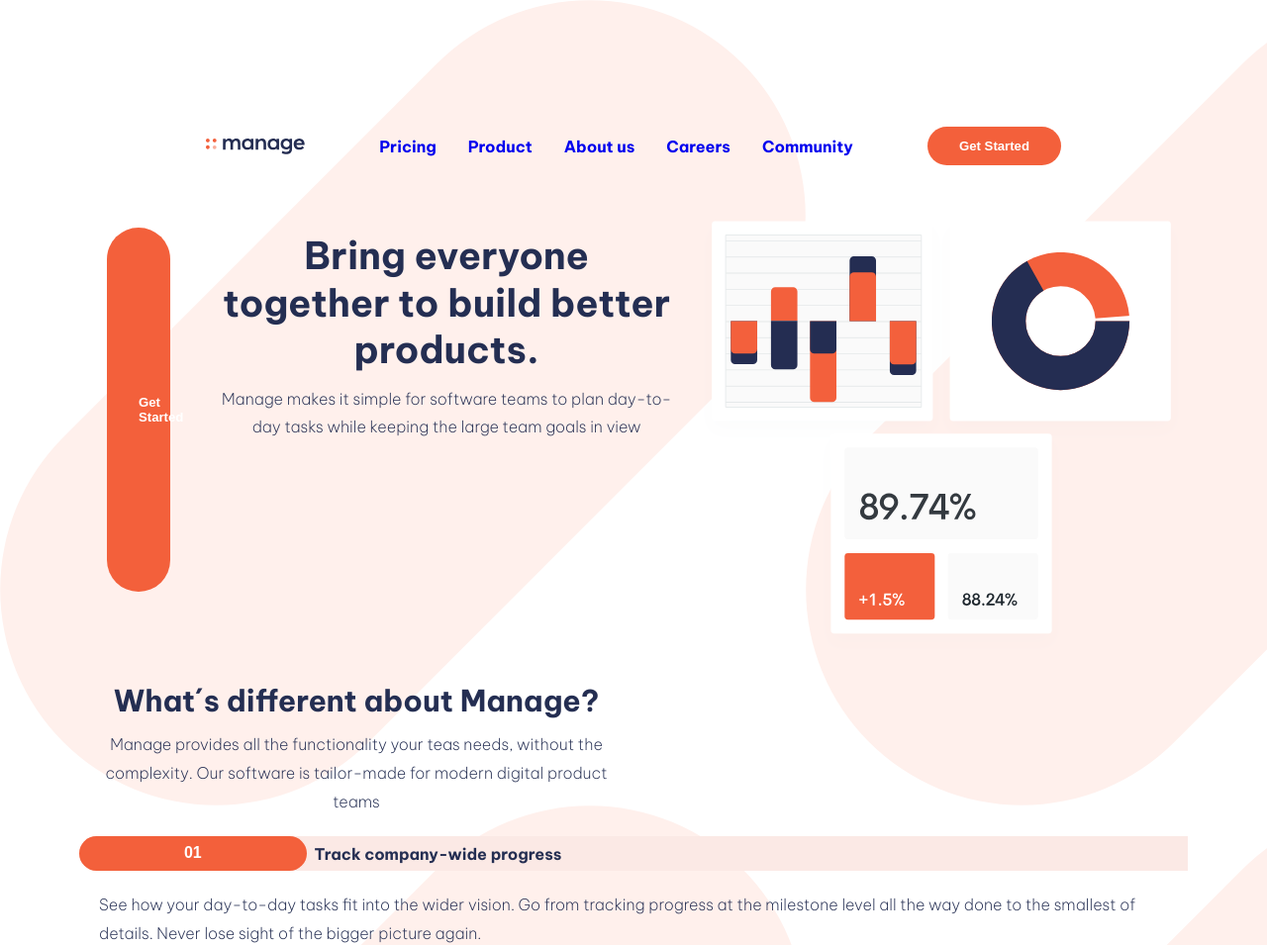
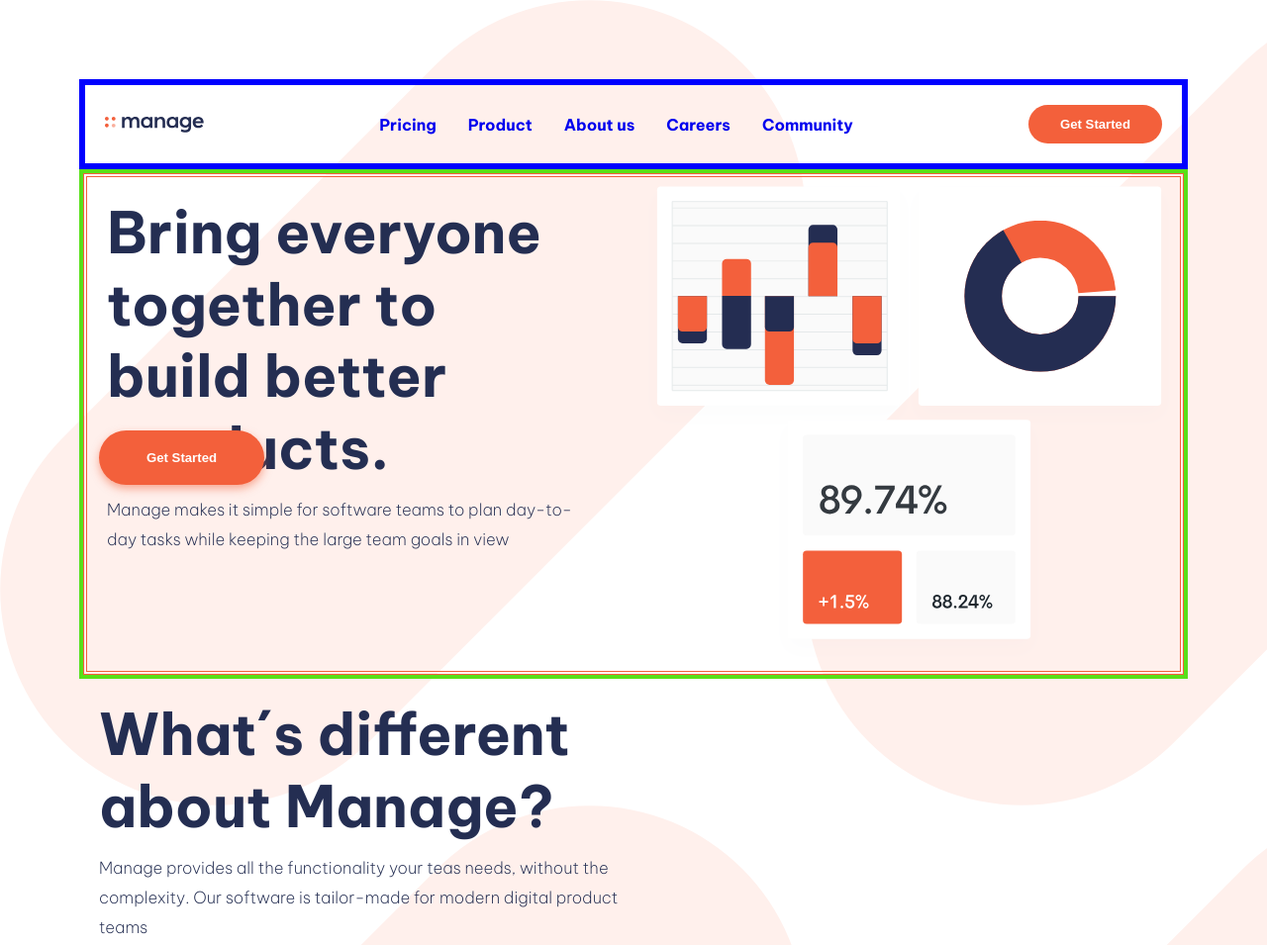
Before and after one commit to fdquispe/front-end, a plain HTML site: page home.html in a window 1280 px wide. Shown: the top 955 px of the page at 99% size. Drawn offline with Linux system fonts and the light colour scheme.

Commit message:
Subiendo primer bloque main y header

```diff
--- a/css/home.css
+++ b/css/home.css
@@ -212,7 +212,7 @@ a img {
   /* CSS - header */
 
   header {
-    padding: 3rem 8rem;
+    border: solid blue 6px;
   }
   .logo {
     display: flex;
@@ -255,14 +255,42 @@ a img {
     display: none;
   }
   /* CSS - main */
-  .desktop {
+  .section1 {
     display: flex;
     flex-direction: row-reverse;
+    width: 100%;
+    gap: 0.01;
+    border: #f3603b double 4px;
+  }
+  .desktop {
+    position: relative;
+    border: #58e019 solid 4px;
+  }
+  section .getstarted2 {
+    position: absolute;
+    left: 1rem;
+    bottom: 7.5rem;
+  }
+  .getstarted2 button {
+    width: 100%;
+    padding: 1.25rem 3rem;
+    box-shadow: 0px 4px 8px 0px #f2613b80;
   }
   .grafico {
-    width: 50%;
+    width: 50vw;
   }
   .texto {
-    width: 50%;
+    width: 50vw;
+    padding-right: 3rem;
+    text-align: left;
+  }
+  .texto h2 {
+    font-size: 58px;
+  }
+  .texto p {
+    font-size: 16.56px;
+  }
+  .texto h3 {
+    font-size: 58px;
   }
 }
--- a/css/style.css
+++ /dev/null
@@ -1,76 +0,0 @@
-@import url("https://fonts.googleapis.com/css2?family=Be+Vietnam+Pro:wght@200&display=swap");
-
-* {
-  margin: 0;
-  box-sizing: border-box;
-}
-
-h1 {
-  display: none;
-}
-
-body {
-  font-family: "Be Vietnam Pro";
-  background-image: url("../img/bg-tablet-pattern.svg");
-}
-
-.navbar {
-  display: none;
-}
-.navbar ul {
-  list-style: none;
-  margin: 0;
-  padding: 0;
-}
-
-.navbar a {
-  text-decoration: none;
-}
-
-.getstarted {
-  display: none;
-}
-
-a {
-  color: #242e52;
-}
-
-@media (min-width: 375px) {
-  .getstarted {
-    display: flex;
-    justify-content: space-between;
-  }
-
-  button {
-    border-radius: 50px;
-    padding: 0.75rem 2rem;
-    background-color: #f3603b;
-    border: none;
-    width: 100%;
-    color: white;
-    font-size: 13.18px;
-  }
-  .navbar {
-    list-style: none;
-    display: flex;
-    padding-left: 0;
-    justify-content: space-between;
-  }
-  a {
-    padding: 1rem;
-  }
-
-  .menu-hamburguesa {
-    display: none;
-  }
-
-  header {
-    display: flex;
-    flex-direction: row;
-    justify-content: space-between;
-
-    position: sticky;
-    z-index: 4;
-    top: 0px;
-  }
-}
--- a/home.html
+++ b/home.html
@@ -38,6 +38,7 @@
 
     <main>
       <section class="desktop">
+        <div class="section1">
           <div class="grafico">
             <img src="img/illustration-intro.svg" alt="graficos" />
           </div>
@@ -48,10 +49,12 @@
               while keeping the large team goals in view
             </p>
           </div>
+        </div>
         <div class="getstarted2">
           <button type="submit">Get Started</button>
         </div>
       </section>
+
       <section>
         <div class="texto">
           <h3>What´s different about Manage?</h3>
```
Also changed, not shown: index.html (deleted, +0 -58 lines). Lines whose indentation alone changed are shown as unchanged.
